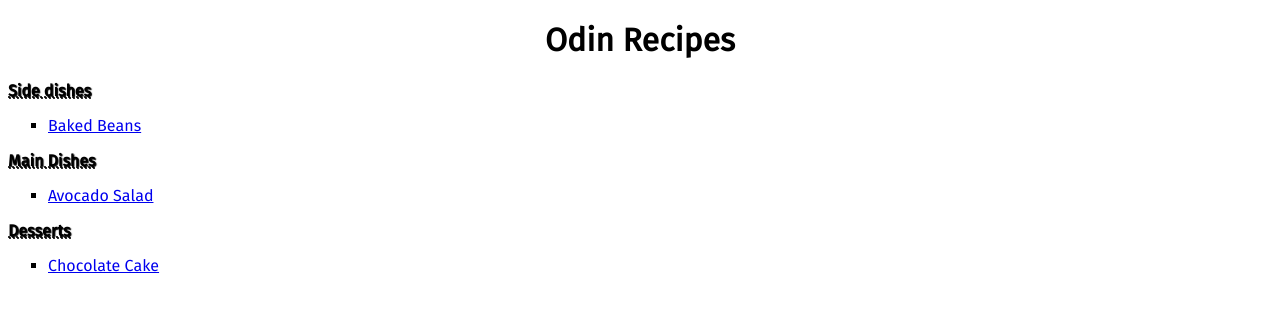
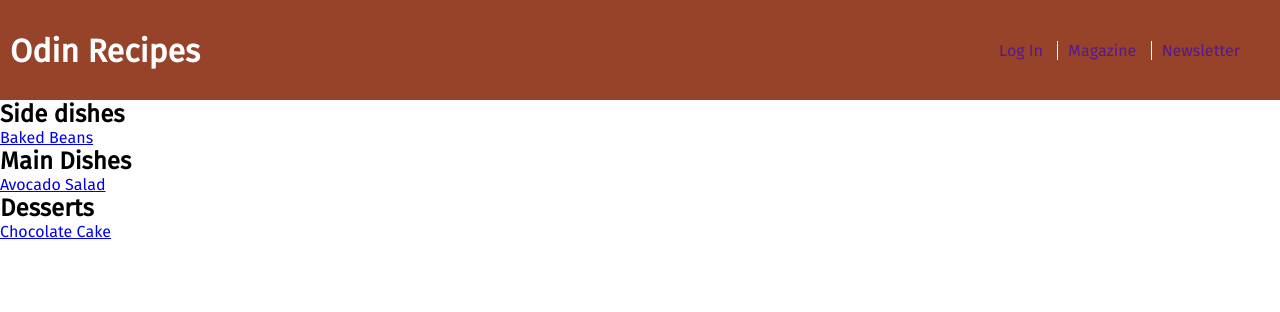
Before and after one commit to aurelienflieger/odin-recipes, a website: page index.html in a window 1280 px wide. Drawn offline with Linux system fonts and the light colour scheme; files whose address does not match are found by name.

Commit message:
style(header): create header and add basic styling
Create header & nav
Center both
Organize CSS in several files

```diff
--- a/index.html
+++ b/index.html
@@ -3,11 +3,26 @@
   <head>
     <meta charset="UTF-8" />
     <meta name="viewport" content="width=device-width, initial-scale=1.0" />
-    <link rel="stylesheet" href="./styles.css" />
+    <link rel="stylesheet" href="./styles/styles.css" />
     <title>odin-recipes</title>
   </head>
   <body>
-    <h1 class="title main">Odin Recipes</h1>
+    <header class="header">
+      <h1 class="title main">Odin Recipes</h1>
+      <nav class="nav">
+        <ul class="nav-list">
+          <li class="list-item">
+            <a class="list-link" href="" rel="noreferrer">Log In</a>
+          </li>
+          <li class="list-item">
+            <a class="list-link" href="" rel="noreferrer">Magazine</a>
+          </li>
+          <li class="list-item">
+            <a class="list-link" href="" rel="noreferrer">Newsletter</a>
+          </li>
+        </ul>
+      </nav>
+    </header>
 
     <h2 class="title secondary">Side dishes</h2>
     <ul class="recipes">
--- a/styles.css
+++ b/styles/fonts.css
@@ -1,3 +1,4 @@
+/* Fira Sans Regular */
 @font-face {
   font-family: "Fira Sans";
   src: url("fonts/fira/eot/FiraSans-Regular.eot");
@@ -10,6 +11,7 @@
   font-style: normal;
 }
 
+/* Fira Sans Thin Italic */
 @font-face {
   font-family: "Fira Sans";
   src: url("fonts/fira/eot/FiraSans-ThinItalic.eot");
@@ -22,6 +24,7 @@
   font-style: Italic;
 }
 
+/* Fira Sans Light */
 @font-face {
   font-family: "Fira Sans";
   src: url("fonts/fira/eot/FiraSans-Light.eot");
@@ -34,6 +37,7 @@
   font-style: normal;
 }
 
+/* Fira Sans Light Italic */
 @font-face {
   font-family: "Fira Sans";
   src: url("fonts/fira/eot/FiraSans-LightItalic.eot");
@@ -45,28 +49,3 @@
   font-weight: 200;
   font-style: italic;
 }
-
-html {
-  font-size: 16px;
-}
-
-body {
-  font-family: "Fira Sans", "PT Sans", Calibri, Tahoma, sans-serif;
-}
-
-.title.main {
-  font-weight: 800;
-  font-size: 2em;
-  text-align: center;
-}
-
-.title.secondary {
-  font-size: 1em;
-  text-shadow: 1px 1px 1px black;
-  text-decoration-line:underline;
-  text-decoration-style: dotted;
-}
-
-.recipe {
-  list-style-type: square;
-}
--- /dev/null
+++ b/styles/header.css
@@ -0,0 +1,65 @@
+:root {
+  --header-main-bg: rgb(150, 67, 42);
+  --header-main-text: #fff;
+  --header-height: 100px;
+  --header-main-title: 32px;
+  --header-default-padding: 10px;
+}
+
+.header > *,
+.nav > * {
+  vertical-align: middle;
+  line-height: normal;
+  color: var(--header-main-text)
+}
+
+.header {
+  display: block;
+  background-color: var(--header-main-bg);
+  height: var(--header-height);
+  line-height: var(--header-height);
+}
+
+.title.main,
+.nav,
+.nav-list,
+.list-item {
+  display: inline-block;
+}
+
+.title.main {
+  font-weight: 800;
+  font-size: var(--header-main-title);
+  padding-left: var(--header-default-padding);
+}
+
+.nav {
+  margin-right: 30px;
+  position: absolute;
+  right: 0px;
+  line-height: var(--header-height);
+}
+
+.nav-list {
+  list-style-type: none;
+}
+
+.list-item {
+  padding-left: var(--header-default-padding);
+  padding-right: var(--header-default-padding);
+}
+
+.list-link {
+  text-decoration-line: none;
+}
+
+.list-link:hover {
+  text-decoration: underline;
+  color: purple;
+}
+
+.list-item + .list-item {
+  border-left-width: 1px;
+  border-left-color: white;
+  border-left-style: solid;
+}
--- /dev/null
+++ b/styles/styles.css
@@ -0,0 +1,15 @@
+@import "fonts.css";
+@import "header.css";
+
+html,
+*,
+*::before,
+*::after {
+  padding: 0;
+  margin: 0;
+  box-sizing: border-box;
+}
+
+body {
+  font-family: "Fira Sans", "PT Sans", Calibri, Tahoma, sans-serif;
+}
```
